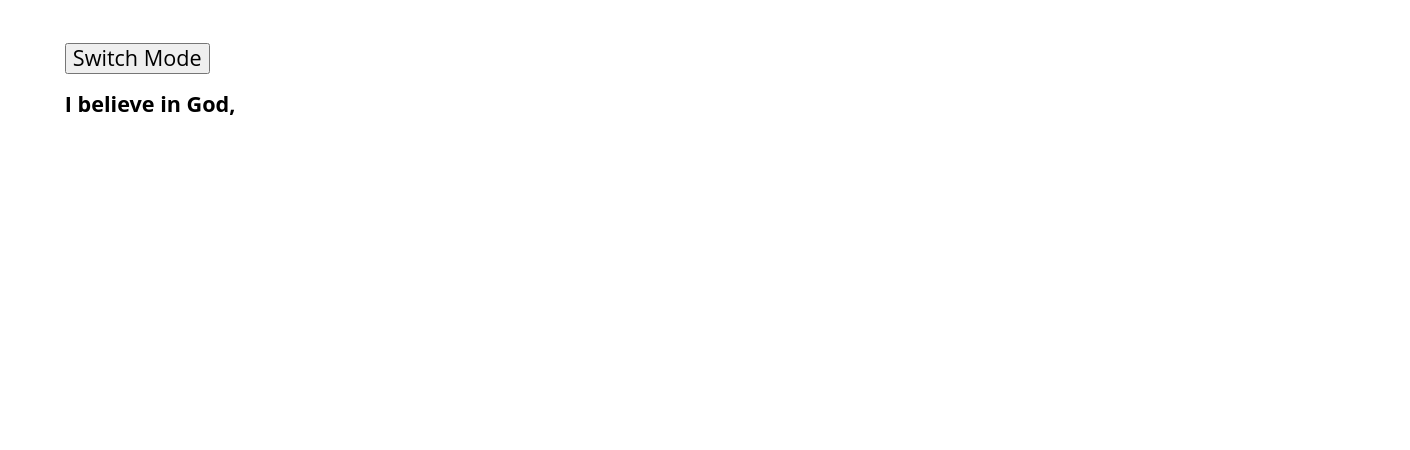
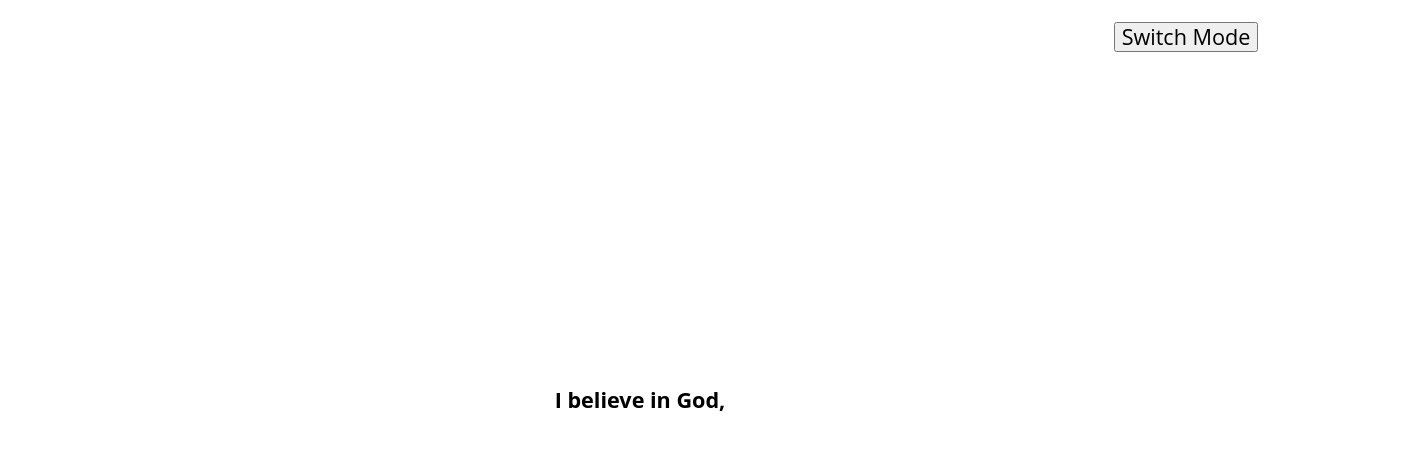
Before and after one commit to Mouzone/apostles-creed, a SvelteKit app: page / in a window 1280 px wide. Both pictures are taken after a click on the button "Switch Mode". Shown: the top 450 px of the page, 1410 px wide, since content can reach past the window. Built offline with nearby package versions, Linux system fonts and the light colour scheme; a web font is replaced by a local one.

Commit message:
Fix spacing and styling for how it is rendered

```diff
--- a/src/routes/+page.svelte
+++ b/src/routes/+page.svelte
@@ -21,7 +21,7 @@
 			{/each}
 		</div>
 	{:else}
-		<p>{data[`${lineNumber}`]}</p>
+		<p id="single-verse">{data[`${lineNumber}`]}</p>
 	{/if}
 </div>
 
@@ -40,13 +40,30 @@
 		font-weight: 300 800;
 		font-style: normal;
 	}
+	p {
+		width: 97dvw;
+	}
 	#page {
+		height: 100dvh;
 		width: 100dvw;
-		padding: 2em 3em 2em 3em;
+		box-sizing: border-box;
+		padding: 1em;
 
 		font-family: "Open Sans";
 		font-size: 1.35em;
 		font-weight: bold;
 		line-height: 0.7em;
+
+		display: flex;
+	}
+	button {
+		position: absolute;
+		right: 1em;
+		top: 1em;
+	}
+
+	#single-verse {
+		text-align: center;
+		align-self: center;
 	}
 </style>
```
